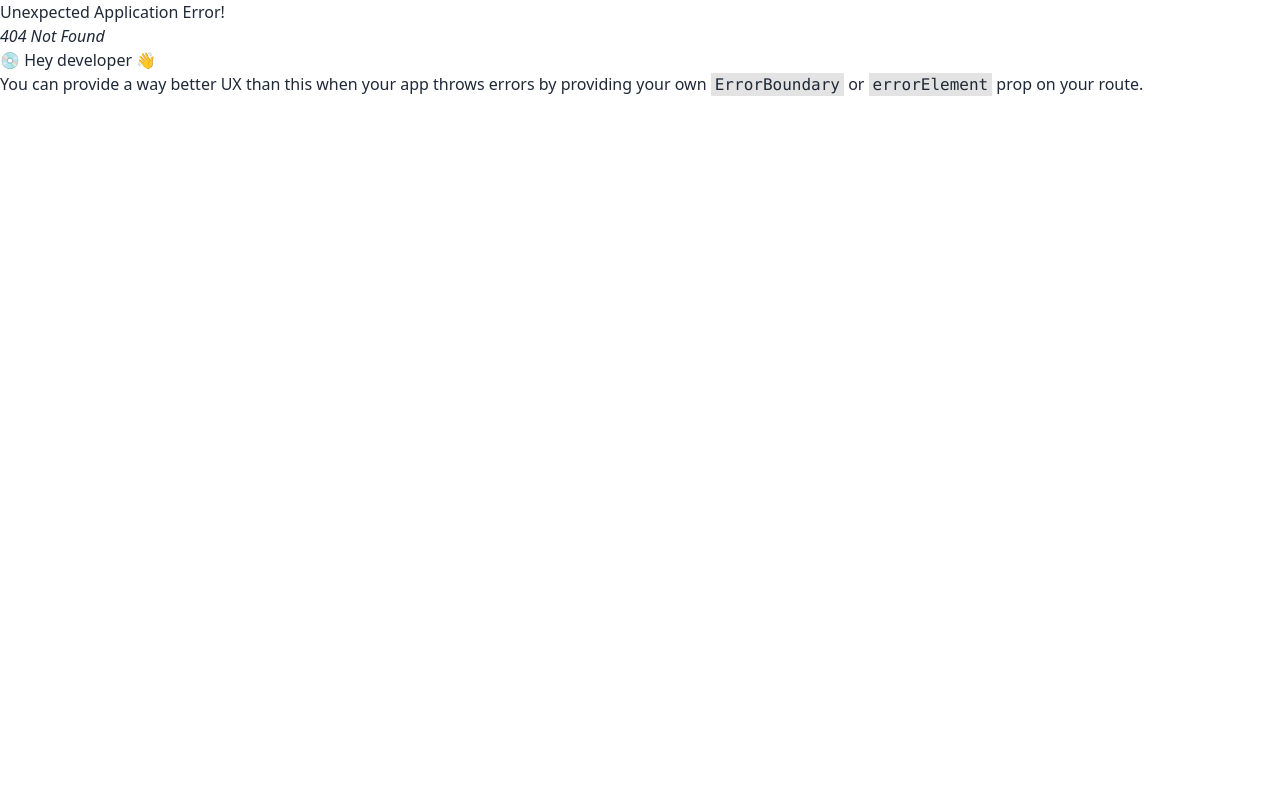
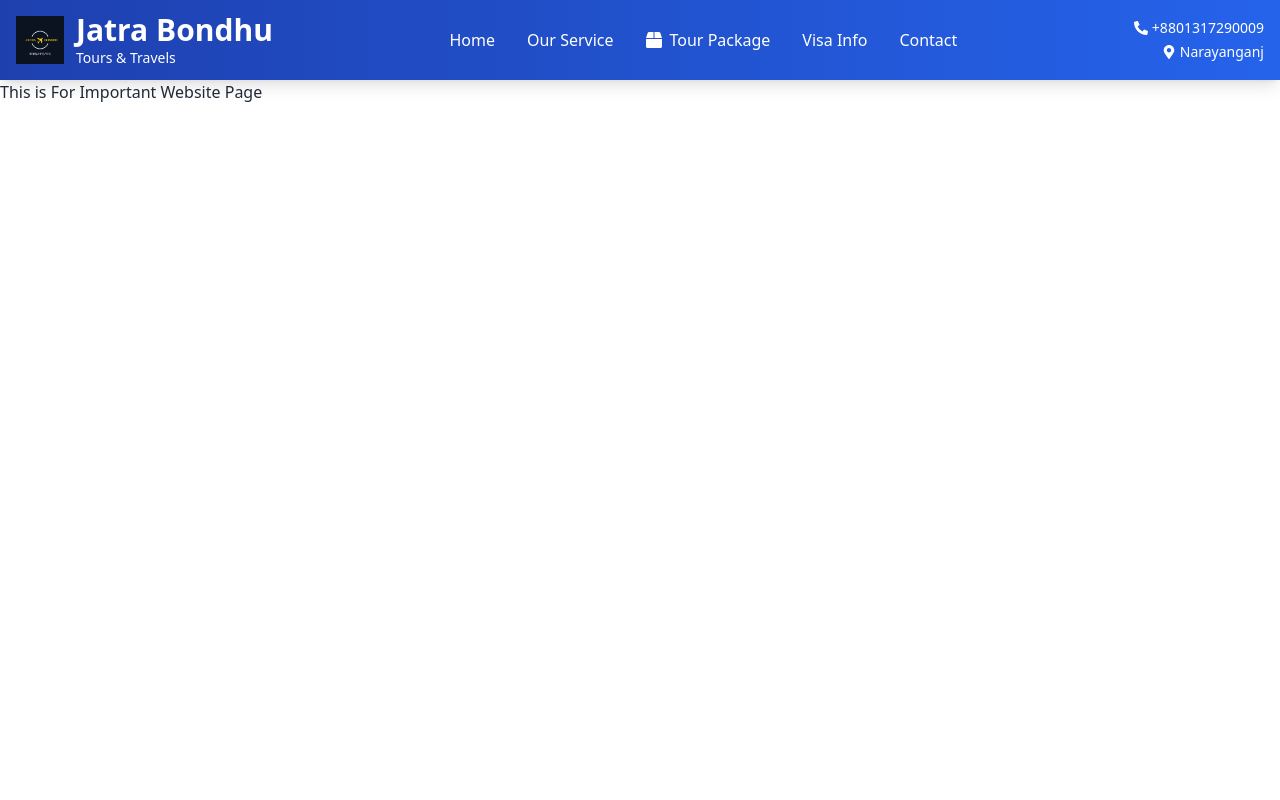
Before and after one commit to shuvakarmakar/jatra-bondhu-tours-travels, a React (Vite) app: page /important-website in a window 1280 px wide. Before the commit this address had no page. Shown: the top 800 px of the page. Built offline with nearby package versions, Linux system fonts and the light colour scheme.

Commit message:
Fix Some Height for Large device

```diff
--- /dev/null
+++ b/src/Pages/ImportantWebsite.jsx
@@ -0,0 +1,10 @@
+
+const ImportantWebsite = () => {
+    return (
+        <div className="min-h-screen">
+            <h1>This is For Important Website Page</h1>
+        </div>
+    );
+};
+
+export default ImportantWebsite;
--- a/src/Pages/TermsandConditions.jsx
+++ b/src/Pages/TermsandConditions.jsx
@@ -1,7 +1,7 @@
 
 const TermsandConditions = () => {
     return (
-        <section>
+        <section className="lg:min-h-screen">
             <div className="py-16 bg-gray-50 px-8">
                 <div className="container mx-auto max-w-5xl bg-white shadow-lg rounded-lg p-8">
                     <h1
--- a/src/Pages/Visa.jsx
+++ b/src/Pages/Visa.jsx
@@ -53,7 +53,7 @@ const Visa = () => {
     }, []);
 
     return (
-        <section>
+        <section className="lg:min-h-screen">
             <h2
                 className="text-3xl sm:text-4xl font-bold text-center m-7 text-blue-900"
                 data-aos="fade-up"
--- a/src/Routes/Router.jsx
+++ b/src/Routes/Router.jsx
@@ -8,6 +8,7 @@ import ETicket from "../Pages/ETicket";
 import AboutUs from "../Pages/AboutUs";
 import Visa from "../Pages/Visa";
 import Main from "../Layout/Main";
+import ImportantWebsite from "../Pages/ImportantWebsite";
 
 
 export const router = createBrowserRouter([
@@ -38,6 +39,10 @@ export const router = createBrowserRouter([
             {
                 path: "/about-us",
                 element: <AboutUs></AboutUs>
+            },
+            {
+                path: "/important-website",
+                element: <ImportantWebsite></ImportantWebsite>
             }
         ]
     }
--- a/src/Sections/ContactForm.jsx
+++ b/src/Sections/ContactForm.jsx
@@ -3,7 +3,6 @@ import emailjs from '@emailjs/browser';
 import Swal from 'sweetalert2';
 import { FaFacebook, FaFileContract, FaInfoCircle, FaLinkedin, FaWhatsapp } from 'react-icons/fa';
 import { SiWebex } from "react-icons/si";
-import { FaWebAwesome } from 'react-icons/fa6';
 
 
 const ContactForm = () => {
```
